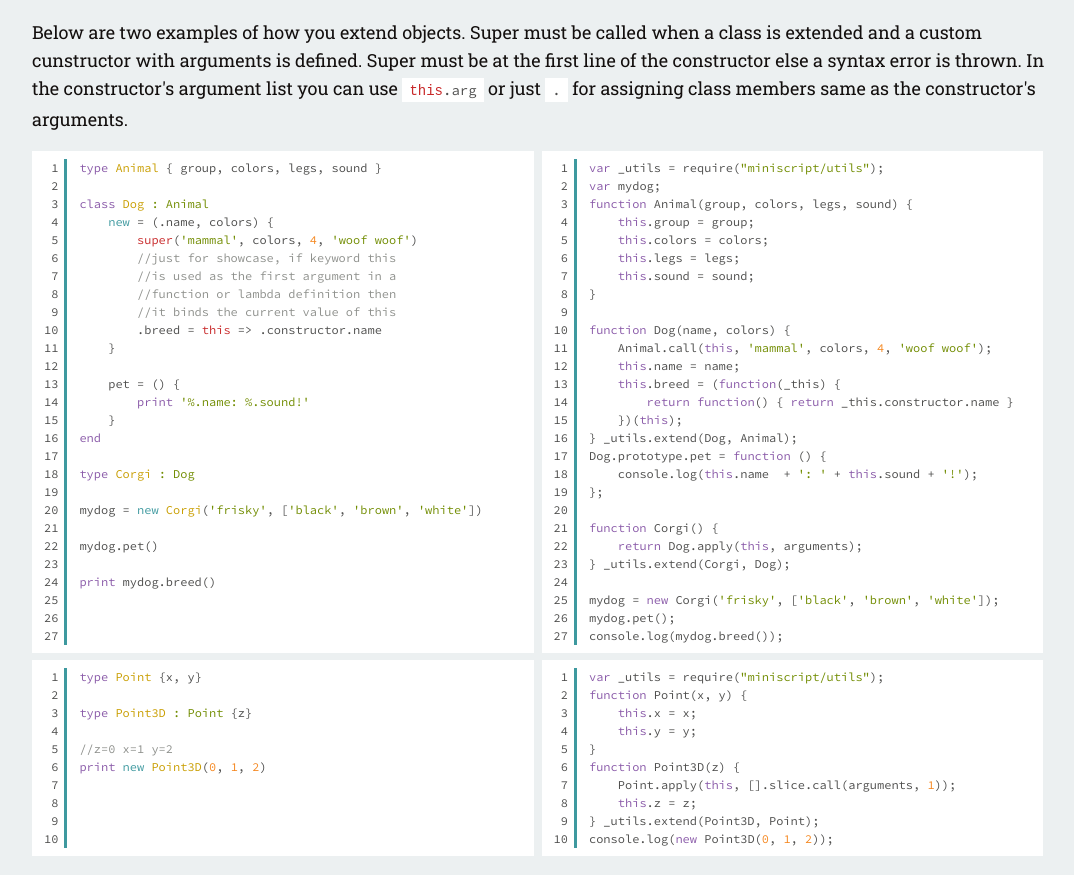
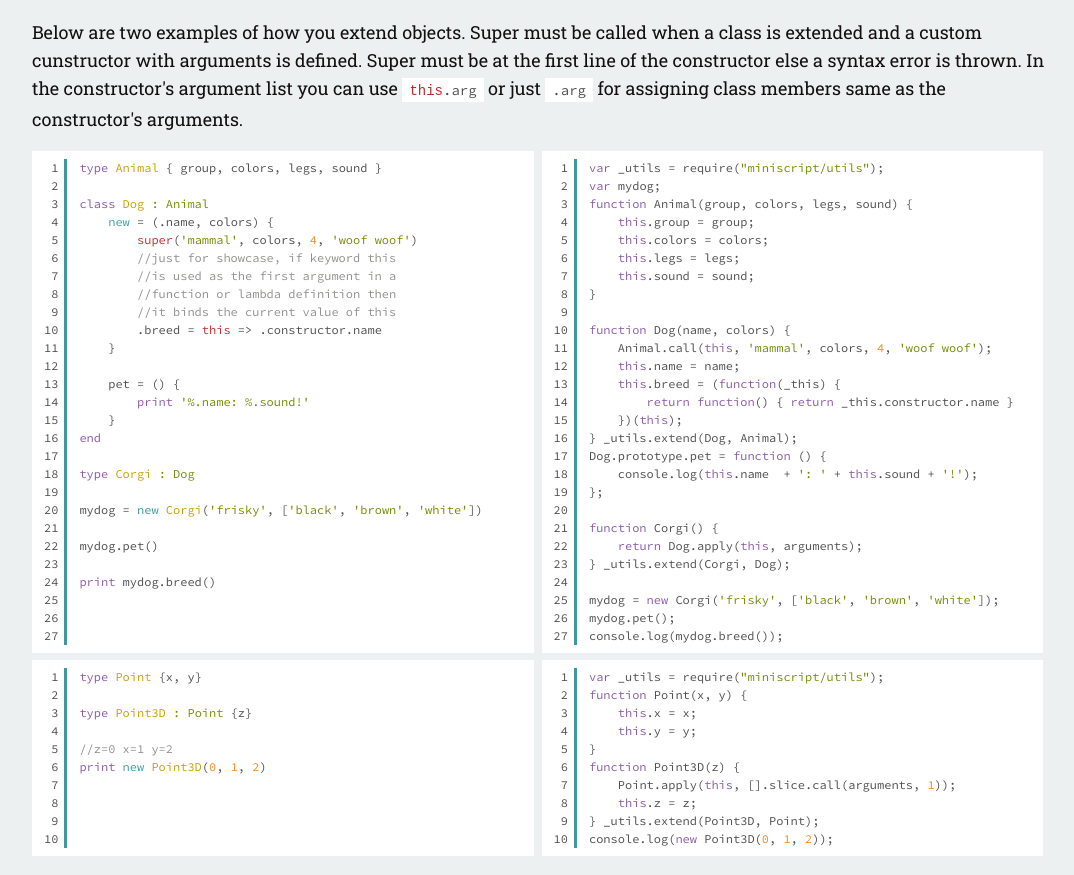
Before and after one commit to thmour/miniscript, a plain HTML site: page index.html in a window 1280 px wide. Shown: the part 4913-5788 px from the top of the page, without its empty margins (96-1170 px from the left). Drawn offline with nearby package versions, Linux system fonts and the light colour scheme.

Commit message:
Minor fix

```diff
--- a/index.html
+++ b/index.html
@@ -559,7 +559,7 @@
                     a class is extended and a custom cunstructor with arguments is defined.
                     Super must be at the first line of the constructor else a syntax error is thrown.
                     In the constructor's argument list you can use <code><code class="red">this</code>.arg</code>
-                    or just <code>.</code> for assigning class members same as the constructor's arguments.
+                    or just <code>.arg</code> for assigning class members same as the constructor's arguments.
                 </p>
                 <code class="block">
                     <pre class="brush: mini;">
```
